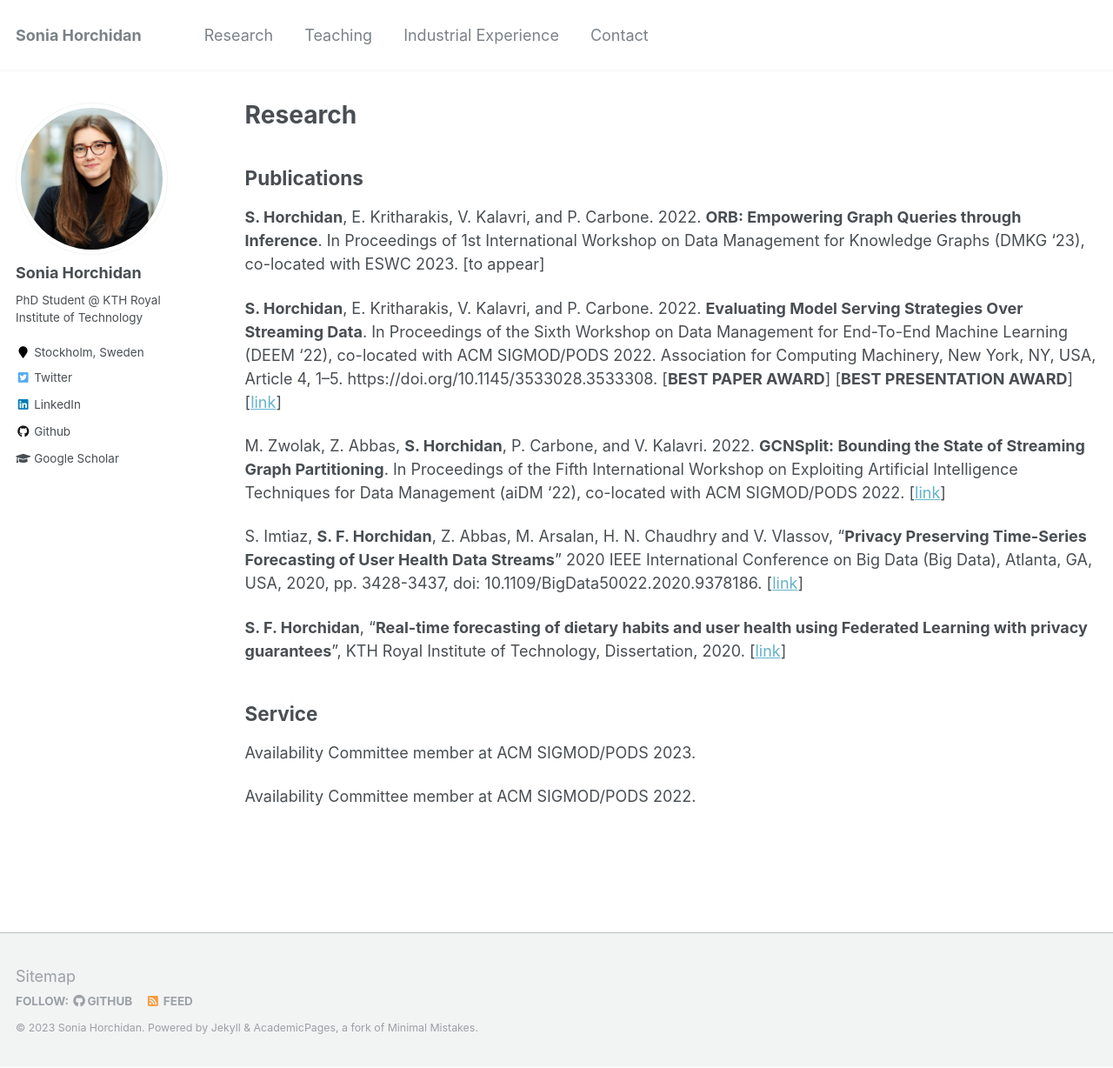
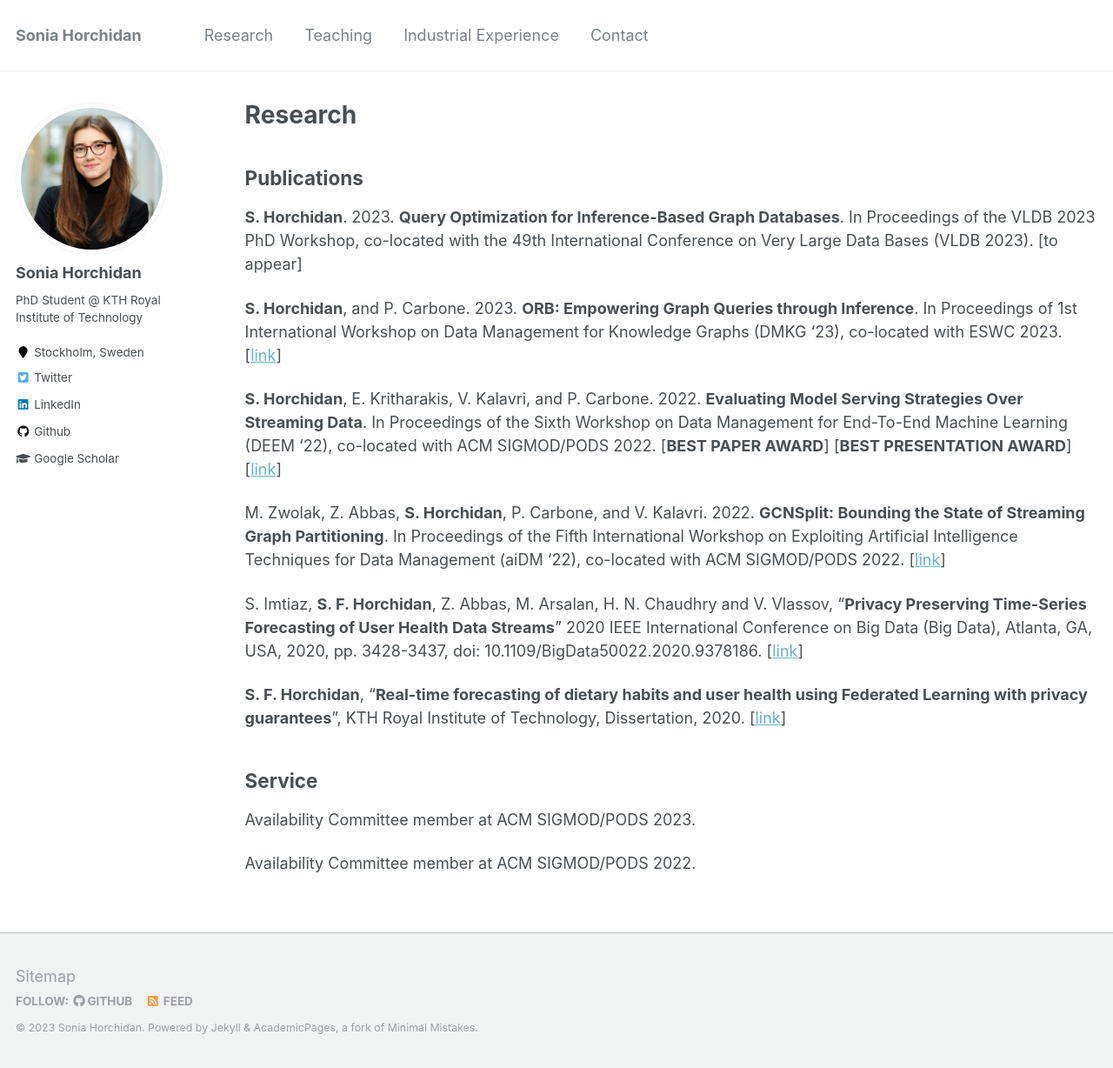
Before and after one commit to soniahorchidan/soniahorchidan.github.io, a Jekyll site: the page built from _pages/publications.md, in a window 1280 px wide and 1228 px high. Shown: the whole window at 87% size. Built offline with Jekyll 4.4.1, drawn with Linux system fonts in a browser that asks for light colours.

Commit message:
Update publications.md

```diff
--- a/_pages/publications.md
+++ b/_pages/publications.md
@@ -7,9 +7,11 @@ author_profile: true
 
 <h2>Publications</h2>
 
-<b>S. Horchidan</b>, E. Kritharakis, V. Kalavri, and P. Carbone. 2022. <b>ORB: Empowering Graph Queries through Inference</b>. In Proceedings of 1st International Workshop on Data Management for Knowledge Graphs (DMKG '23), co-located with ESWC 2023. \[to appear]<br>
+<b>S. Horchidan</b>. 2023. <b>Query Optimization for Inference-Based Graph Databases</b>. In Proceedings of the VLDB 2023 PhD Workshop, co-located with the 49th International Conference on Very Large Data Bases (VLDB 2023). \[to appear]<br>
 
-<b>S. Horchidan</b>, E. Kritharakis, V. Kalavri, and P. Carbone. 2022. <b>Evaluating Model Serving Strategies Over Streaming Data</b>. In Proceedings of the Sixth Workshop on Data Management for End-To-End Machine Learning (DEEM '22), co-located with ACM SIGMOD/PODS 2022. Association for Computing Machinery, New York, NY, USA, Article 4, 1–5. https://doi.org/10.1145/3533028.3533308. [<b>BEST PAPER AWARD</b>] [<b>BEST PRESENTATION AWARD</b>] [<a href="https://dl.acm.org/doi/abs/10.1145/3533028.3533308" style="color:#64B2CB">link</a>]<br>
+<b>S. Horchidan</b>, and P. Carbone. 2023. <b>ORB: Empowering Graph Queries through Inference</b>. In Proceedings of 1st International Workshop on Data Management for Knowledge Graphs (DMKG '23), co-located with ESWC 2023. [<a href="https://ceur-ws.org/Vol-3443/ESWC_2023_DMKG_paper_6223.pdf" style="color:#64B2CB">link</a>]<br>
+
+<b>S. Horchidan</b>, E. Kritharakis, V. Kalavri, and P. Carbone. 2022. <b>Evaluating Model Serving Strategies Over Streaming Data</b>. In Proceedings of the Sixth Workshop on Data Management for End-To-End Machine Learning (DEEM '22), co-located with ACM SIGMOD/PODS 2022. [<b>BEST PAPER AWARD</b>] [<b>BEST PRESENTATION AWARD</b>] [<a href="https://dl.acm.org/doi/abs/10.1145/3533028.3533308" style="color:#64B2CB">link</a>]<br>
 
 M. Zwolak, Z. Abbas, <b>S. Horchidan</b>, P. Carbone, and V. Kalavri. 2022. <b>GCNSplit: Bounding the State of Streaming Graph Partitioning</b>. In Proceedings of the Fifth International Workshop on Exploiting Artificial Intelligence Techniques for Data Management (aiDM '22), co-located with ACM SIGMOD/PODS 2022. [<a href="https://scholar.google.se/citations?view_op=view_citation&hl=en&user=xOrGtrYAAAAJ&citation_for_view=xOrGtrYAAAAJ:O3NaXMp0MMsC" style="color:#64B2CB">link</a>]
 
```
